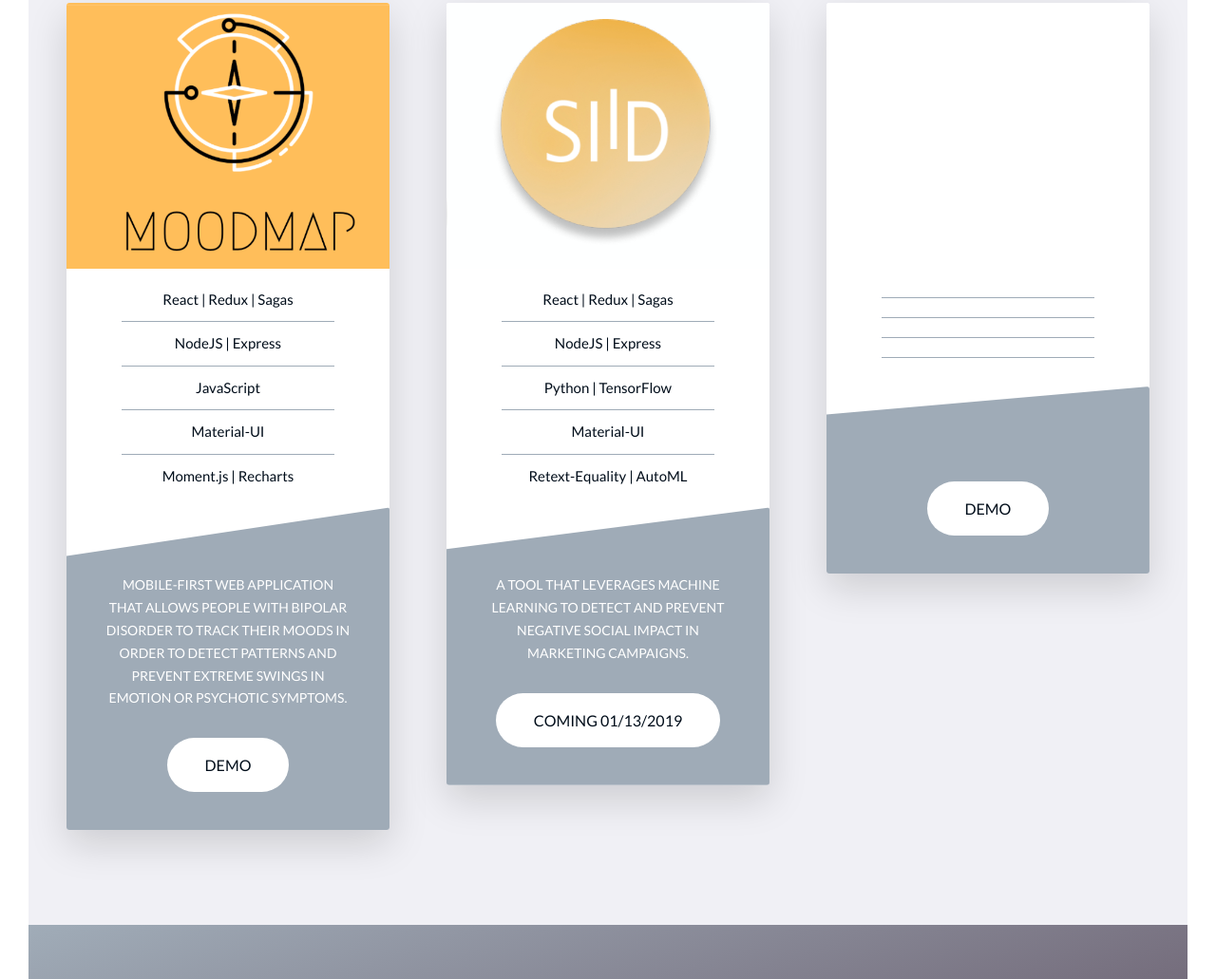
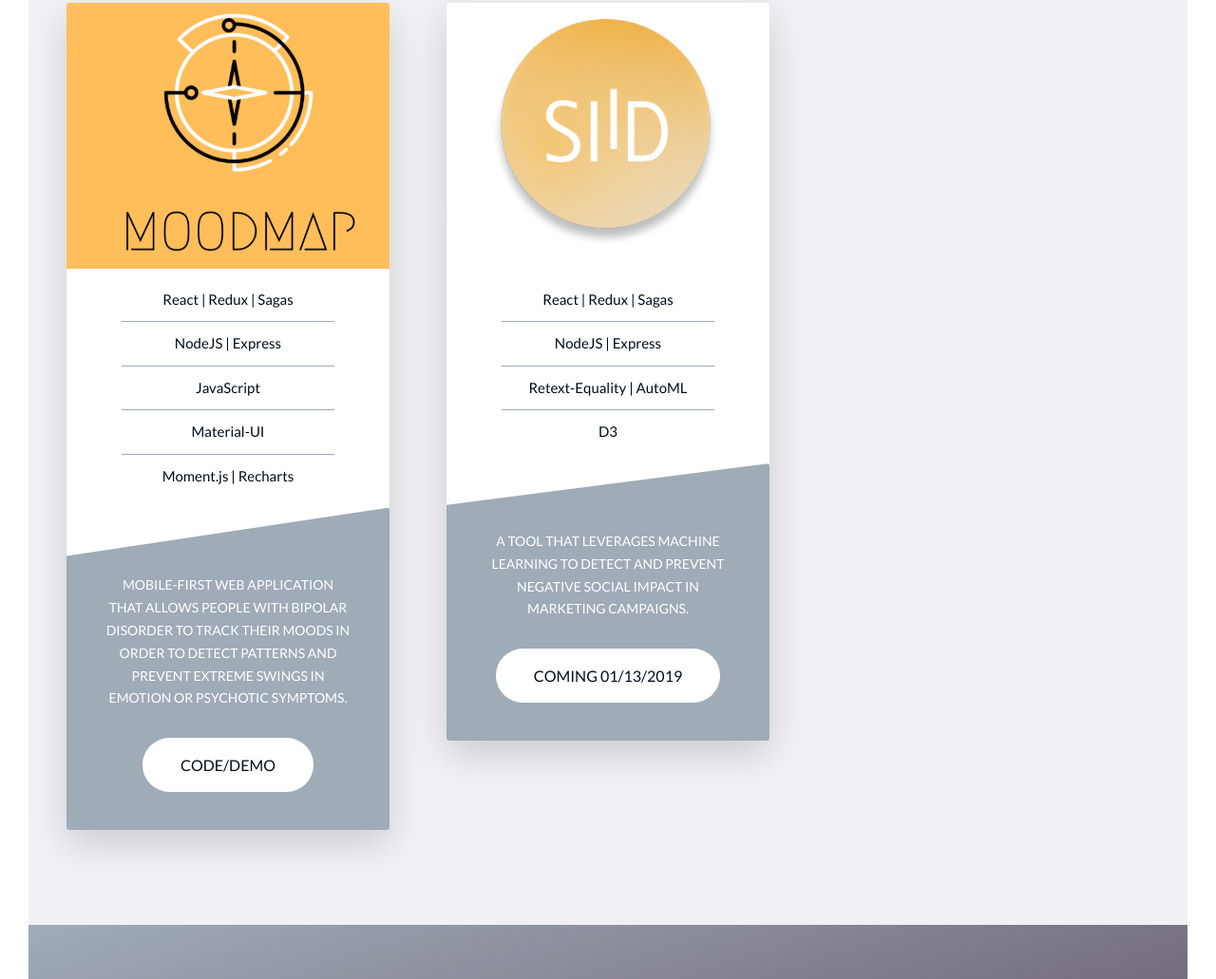
Before and after one commit to wallshkim/personal-website, a website: page index.html in a window 1280 px wide. Shown: the part 2709-3740 px from the top of the page at 95% size. Drawn offline with Linux system fonts and the light colour scheme; a web font is replaced by a local one.

Commit message:
updates projects

```diff
--- a/index.html
+++ b/index.html
@@ -230,7 +230,7 @@
                                         patterns and prevent extreme swings in emotion or psychotic symptoms.
                                     </p>
                                 </div>
-                                <a href="#popup" class="btn btn--white">DEMO</a>
+                                <a href="https://github.com/wallshkim/bipolar-mood-tracker" class="btn btn--white">CODE/DEMO</a>
                             </div>
                         </div>
                     </div>
@@ -247,9 +247,10 @@
                                 <ul>
                                     <li>React | Redux | Sagas</li>
                                     <li>NodeJS | Express</li>
-                                    <li>Python | TensorFlow</li>
-                                    <li>Material-UI</li>
+                                    <!-- <li>Python | TensorFlow</li> -->
+                                    <!-- <li>Material-UI</li> -->
                                     <li>Retext-Equality | AutoML </li>
+                                    <li>D3</li>
                                 </ul>
                             </div>
 
@@ -269,7 +270,7 @@
                 </div>
 
 
-                <div class="col-1-of-3">
+                <!-- <div class="col-1-of-3">
                     <div class="card">
                         <div class="card__side card__side--front">
                             <div class="card__picture card__picture--3">
@@ -278,7 +279,7 @@
                             <!-- <h4 class="card__heading">
                                 <span class="card__heading-span card__heading-span--3"></span>
                             </h4> -->
-                            <div class="card__details">
+                            <!-- <div class="card__details">
                                 <ul>
                                     <li></li>
                                     <li></li>
@@ -300,7 +301,7 @@
                             </div>
                         </div>
                     </div>
-                </div>
+                </div> -->
             </div>
         </section>
     </main>
```
